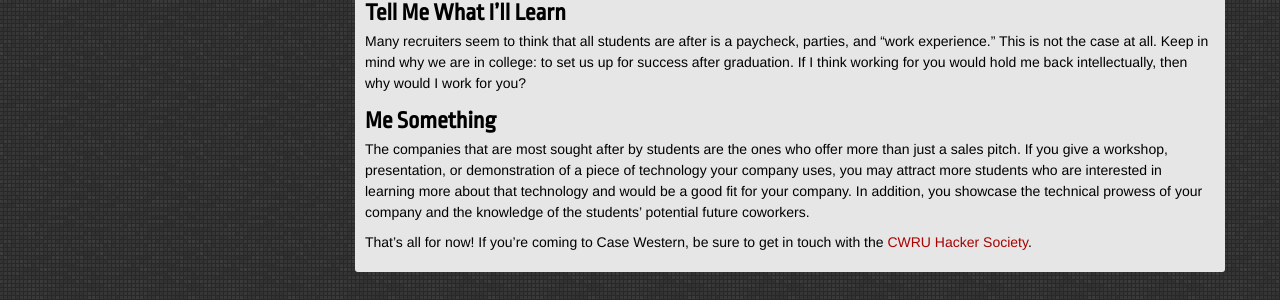
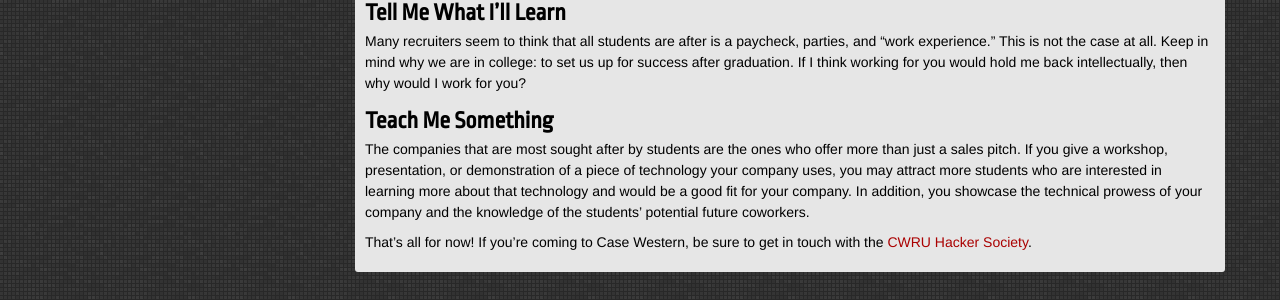
Before and after one commit to irskep/irskep.github.com, a Jekyll site: the page built from _posts/2010-05-10-advice-for-tech-recruiters-at-universities.md, in a window 1280 px wide and 900 px high, scrolled down 543 px. Shown: the part 561-861 px from the top of the window. Built offline with Jekyll 4.4.1, drawn with Linux system fonts in a browser that asks for light colours; Markdown is read by kramdown in place of the engine named in the settings.

Commit message:
Fix a title in a post

```diff
--- a/_posts/2010-05-10-advice-for-tech-recruiters-at-universities.md
+++ b/_posts/2010-05-10-advice-for-tech-recruiters-at-universities.md
@@ -86,7 +86,7 @@ we are in college: to set us up for success after graduation. If I think
 working for you would hold me back intellectually, then why would I work for
 you?
 
-## Me Something
+## Teach Me Something
 
 The companies that are most sought after by students are the ones who offer
 more than just a sales pitch. If you give a workshop, presentation, or
```
